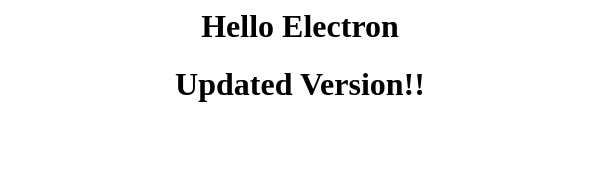
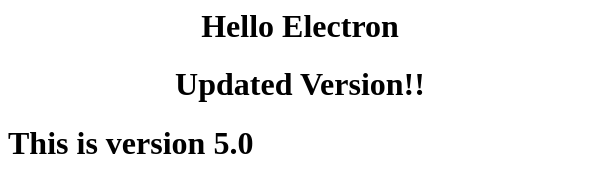
Before and after one commit to rahulBarahpuria/electronApp, an Electron app: page resources/app/index.html in a window 600 px wide. Drawn offline with Linux system fonts and the light colour scheme.

Commit message:
commited version 5.0

```diff
--- a/resources/app/index.html
+++ b/resources/app/index.html
@@ -5,6 +5,7 @@
   <body>
     <h1 align="center">Hello Electron</h1>
     <h1 align="center">Updated Version!!</h1>
+    <h1>This is version 5.0</h1>
 
   </body>
 </html>
```
